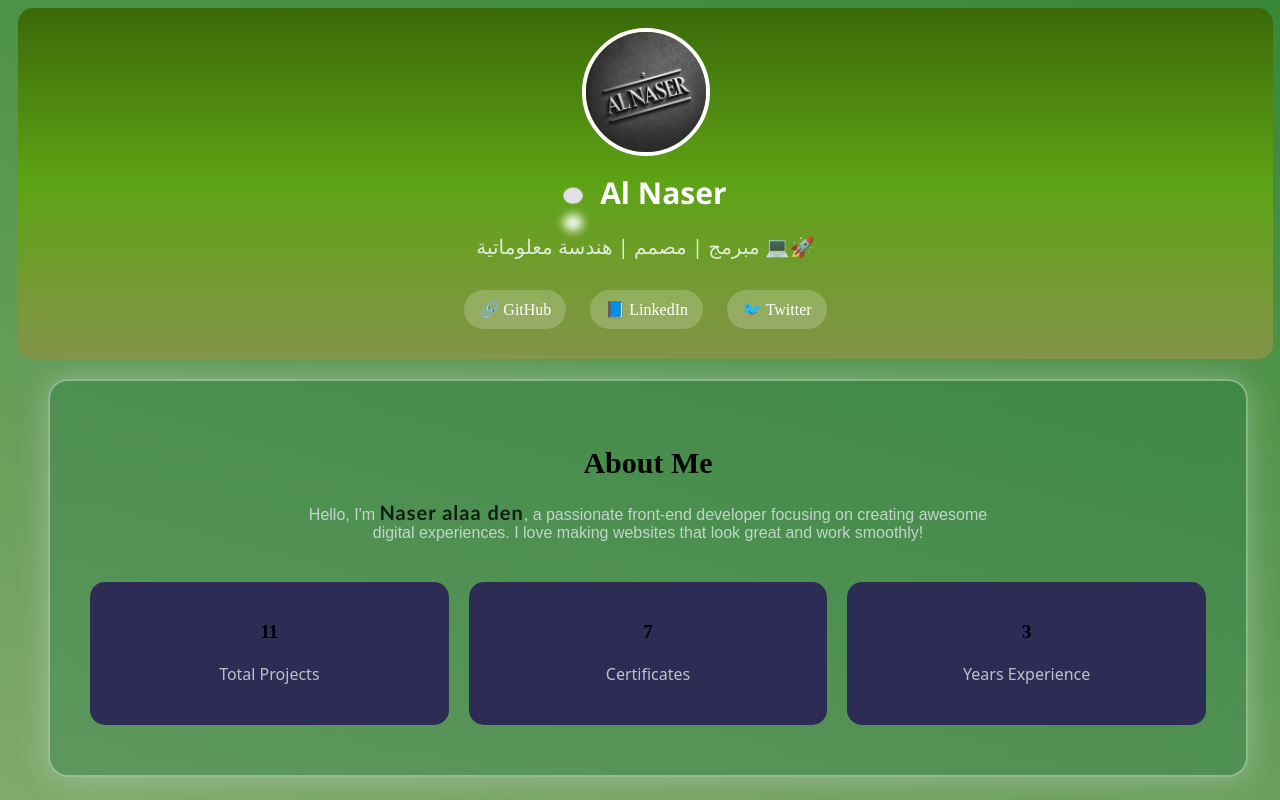
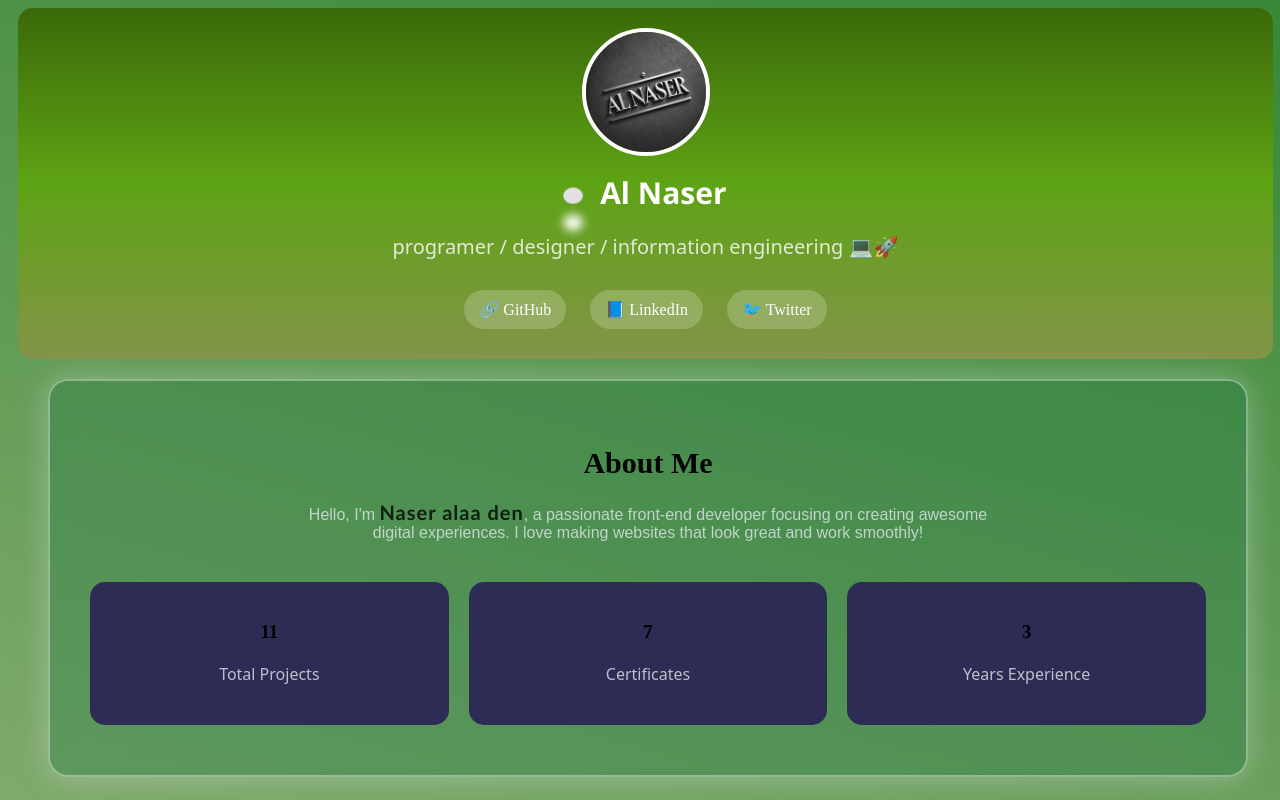
Before and after one commit to AlNaserr/naser.github.io, a plain HTML site: page index.html in a window 1280 px wide. Shown: the top 800 px of the page. Drawn offline with Linux system fonts and the light colour scheme.

Commit message:
Update index.html

```diff
--- a/index.html
+++ b/index.html
@@ -15,7 +15,7 @@
 
         <h1 class="loading"> Al Naser</h1>
 
-        <p>مبرمج | مصمم | هندسة معلوماتية 💻🚀</p>
+        <p>programer / designer / information engineering 💻🚀</p>
         <div class="social-icons">
             <a href="#">🔗 GitHub</a>
             <a href="#">📘 LinkedIn</a>
```
